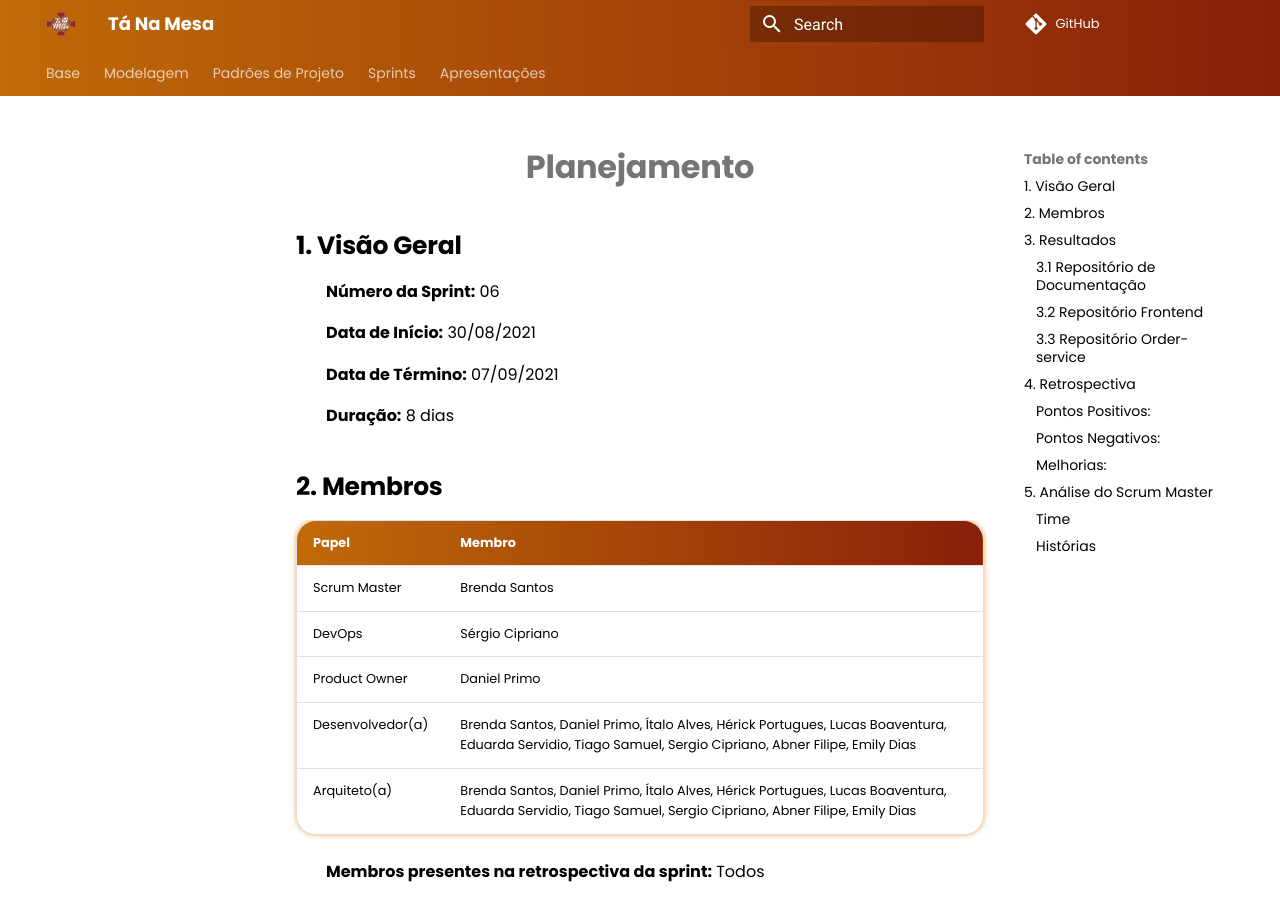
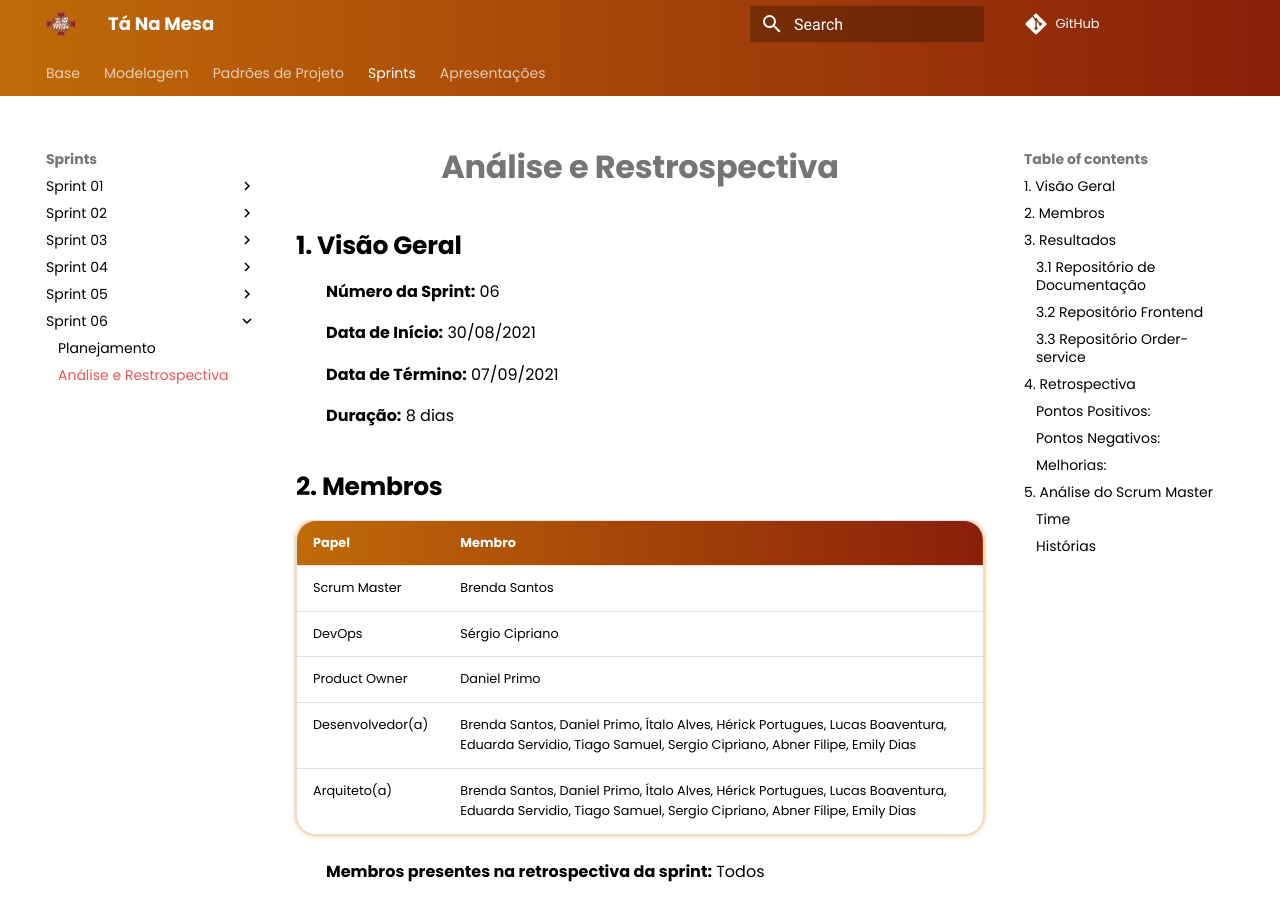
Before and after one commit to UnBArqDsw2021-1/2021.1_G02_TaNaMesa_docs, an MkDocs documentation site: the page built from docs/Sprints/Sprint-06/Review-06.md, in a window 1280 px wide and 900 px high. Built offline with MkDocs 1.6.1 and Material for MkDocs 9.7.7, drawn with Linux system fonts in a browser that asks for light colours; comment, search, counter and statistics services are not loaded.

Commit message:
(#106) adicionando no mkdocs e arrumando nome do titulo do documento

```diff
--- a/docs/Sprints/Sprint-06/Review-06.md
+++ b/docs/Sprints/Sprint-06/Review-06.md
@@ -1,4 +1,4 @@
-# Planejamento
+# Análise e Restrospectiva
 
 ## 1. Visão Geral
 
--- a/mkdocs.yml
+++ b/mkdocs.yml
@@ -108,6 +108,9 @@ nav:
     - Sprint 05:
       - Sprints/Sprint-05/Planning-05.md
       - Sprints/Sprint-05/Review-05.md
+    - Sprint 06:
+      - Sprints/Sprint-06/Planning-06.md
+      - Sprints/Sprint-06/Review-06.md
 
   - Apresentações:
       - Apresentacoes/entrega-1.md
```
